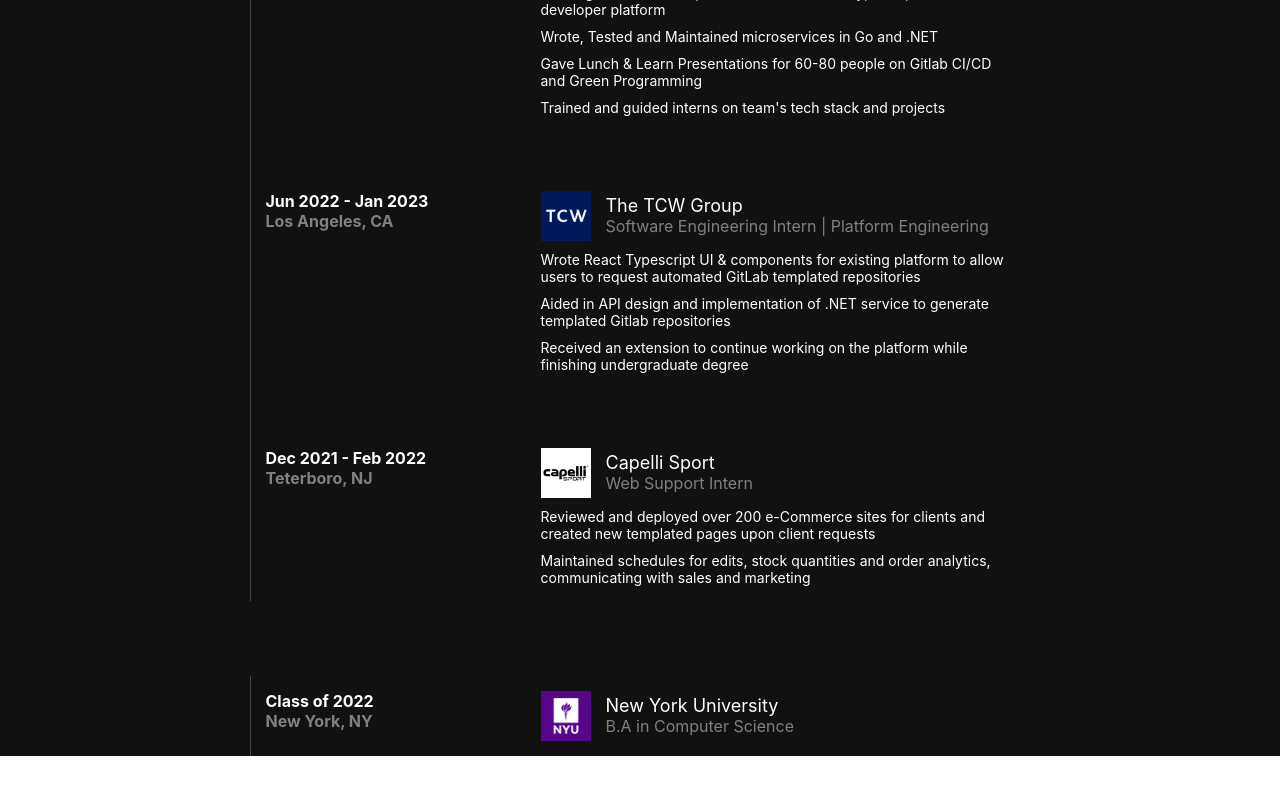
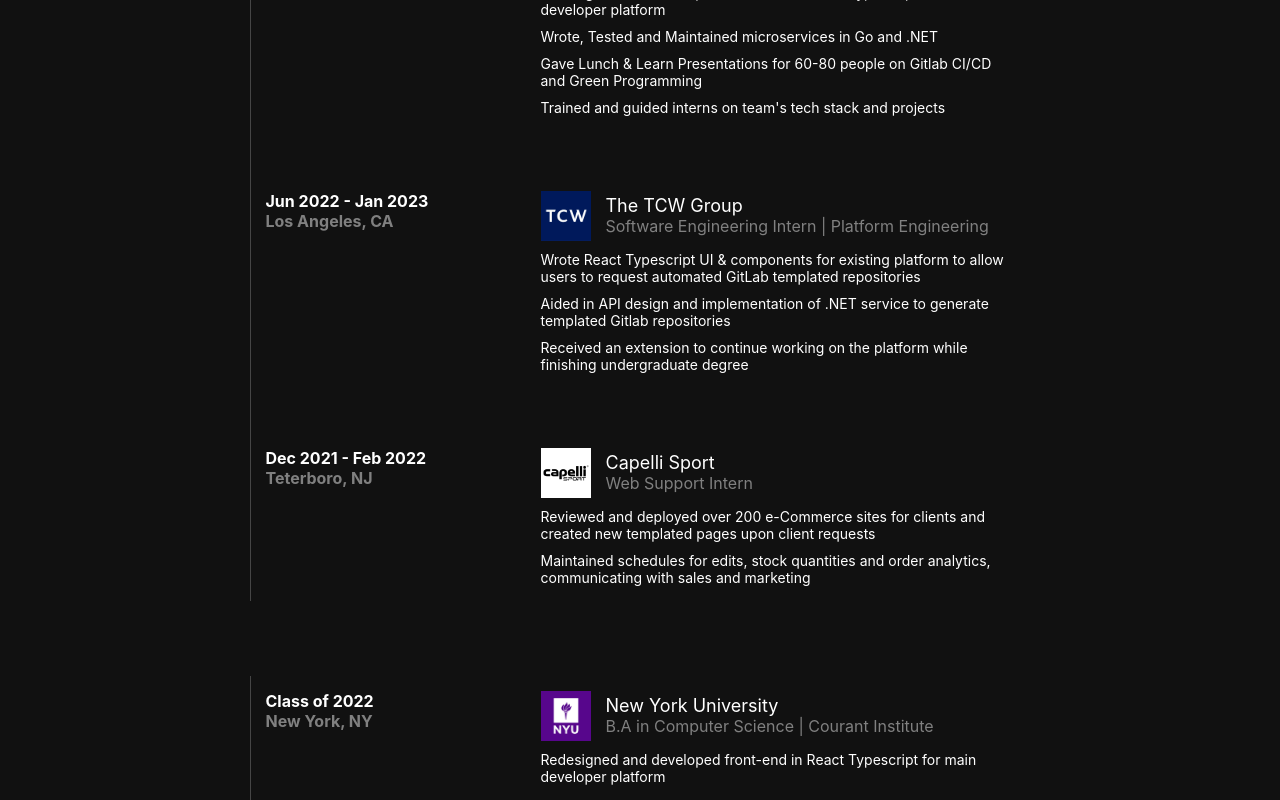
Before and after one commit to ckovacsdev/portfolio, a React (Create React App) app: page / in a window 1280 px wide. Shown: the part 607-1407 px from the top of the page. Before the commit the page ends 1363 px from the top, so only its background shows below. Built offline with nearby package versions, Linux system fonts and the light colour scheme; the HTML template or start-up script is replaced by a standard one.

Commit message:
bring details structure

```diff
--- a/src/components/education-card/education-card.css
+++ b/src/components/education-card/education-card.css
@@ -70,6 +70,19 @@
     font-size: 16px;
 }
 
+.education-card-details{
+    height: 100%;
+    display: flex;
+    flex-direction: column;
+    row-gap: 10px;
+}
+
+.education-card-details-text{
+    color: white;
+    font-size: 14px;
+    margin: 0;
+}
+
 @media screen and (max-width: 860px){
     .education-card-container{
         width: 80vw;
--- a/src/components/education-card/education-card.tsx
+++ b/src/components/education-card/education-card.tsx
@@ -15,9 +15,16 @@
                         <img className='education-card-school-logo' src={NYULogo} alt='NYU Logo'/>
                         <div className='education-card-info'>
                             <p className='education-card-school-name'> New York University </p>
-                            <p className='education-card-degree-title'> B.A in Computer Science </p>
+                            <p className='education-card-degree-title'> B.A in Computer Science | Courant Institute </p>
                         </div>
                     </div>
+
+                    <div className='education-card-details'>
+                        <p className='education-card-details-text'>
+                            Redesigned and developed front-end in React Typescript for main developer platform
+                        </p>
+                    </div>
+
                 </div>
             </div>
         </div>
```
